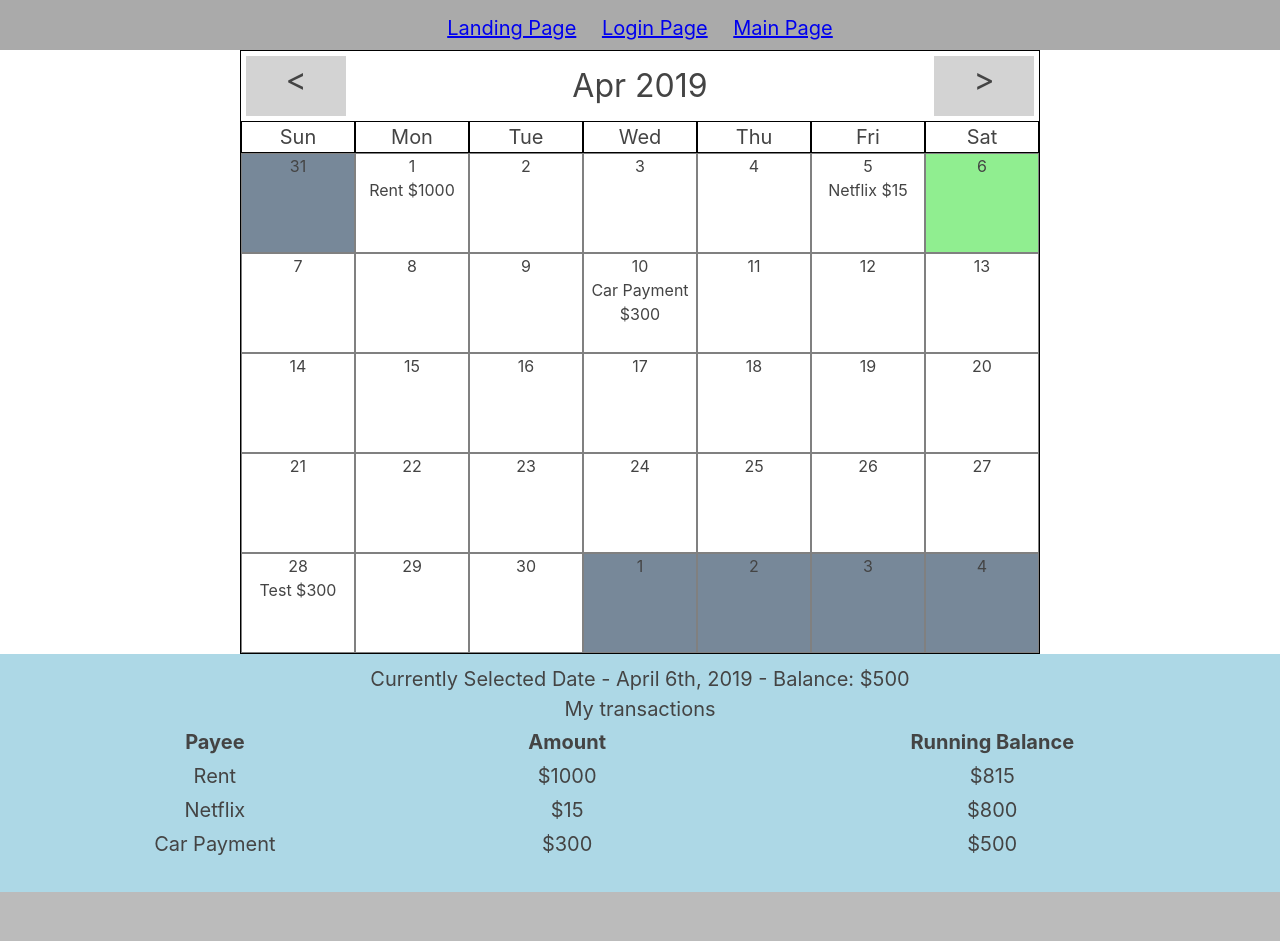
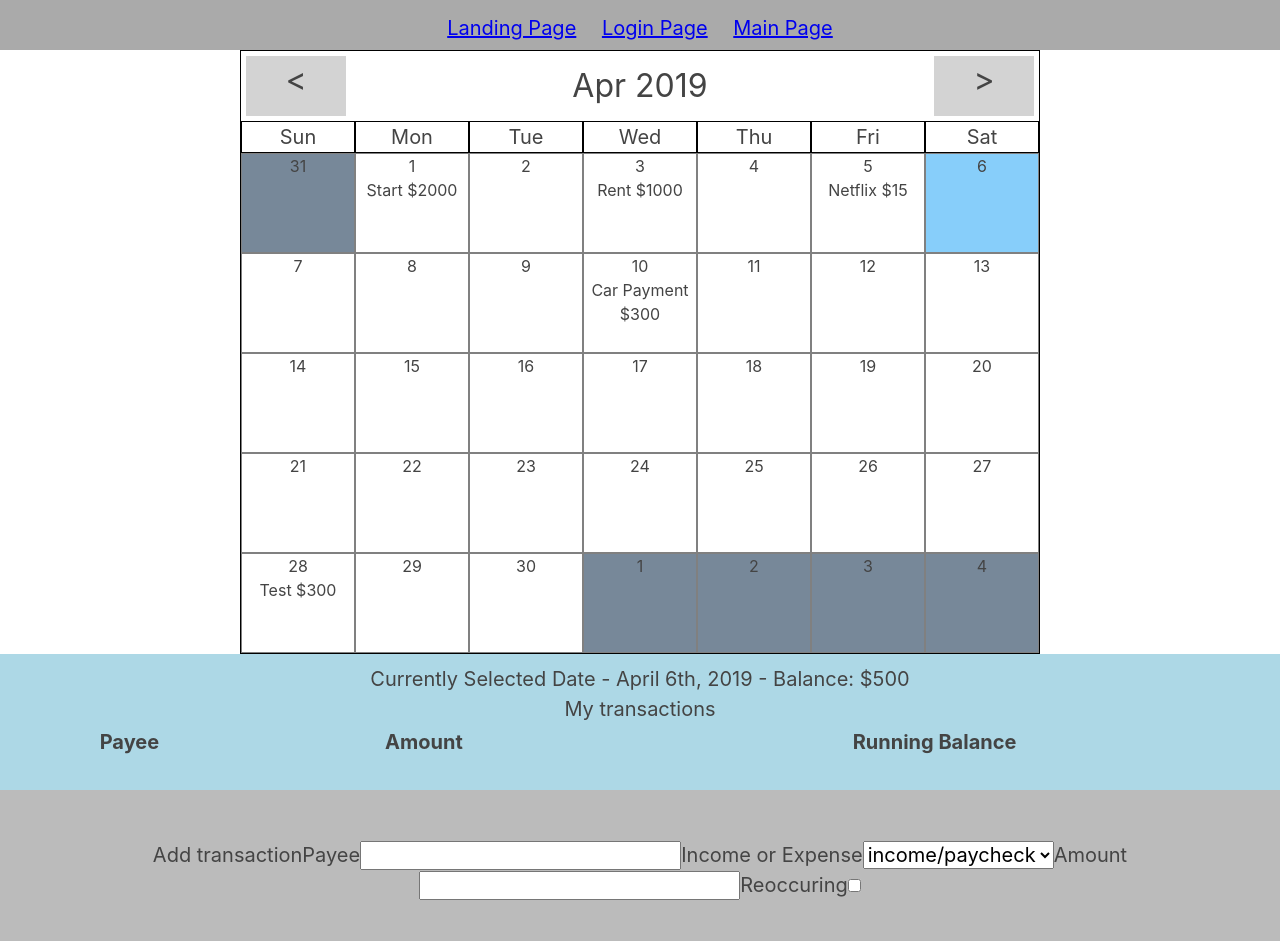
Before and after one commit to KliCk5000/money-in-sight-client, a React (Create React App) app: page /main in a window 1280 px wide. Shown: the top 941 px of the page. Built offline with nearby package versions, Linux system fonts and the light colour scheme.

Commit message:
show daily bills in Transaction component

```diff
--- a/src/components/Days.js
+++ b/src/components/Days.js
@@ -1,13 +1,10 @@
 import React, { Component } from 'react';
 import dateFns from 'date-fns';
 
+import { filterBillsForDate } from '../utils/helperFunctions';
 import '../stylesheets/Days.css';
 
 class Days extends Component {
-  reduceBillsForDate(bills, date) {
-    return bills.filter((bill) => dateFns.isSameDay(bill.date, date));
-  }
-
   handleDateClick = (dateToParse) => {
     return this.props.onDateClick(dateFns.parse(dateToParse))
   }
@@ -43,7 +40,7 @@
           : '';
 
         // Does date have any bills associated with it?
-        let billsForThisDay = this.reduceBillsForDate(
+        let billsForThisDay = filterBillsForDate(
           this.props.bills,
           dayIteration,
         );
--- a/src/components/Transactions.js
+++ b/src/components/Transactions.js
@@ -2,9 +2,41 @@
 import dateFns from 'date-fns';
 import { connect } from 'react-redux';
 
+import { filterBillsForDate } from '../utils/helperFunctions';
+
 import '../stylesheets/Transactions.css';
 
 class Transactions extends Component {
+  renderTableForDate() {
+    let billsForThisDay = filterBillsForDate(
+      this.props.bills,
+      this.props.calendar.selectedDate,
+    );
+    let tableEntries = billsForThisDay.map((bill) => {
+      return (
+        <tr key={bill.id}>
+          <td>{bill.payee}</td>
+          <td>{bill.amount}</td>
+          <td>{'temp'}</td>
+        </tr>
+      );
+    });
+
+    return (
+      <table className="transactions-table">
+        <caption>My transactions</caption>
+        <thead>
+          <tr>
+            <th>Payee</th>
+            <th>Amount</th>
+            <th>Running Balance</th>
+          </tr>
+        </thead>
+        <tbody>{tableEntries}</tbody>
+      </table>
+    );
+  }
+
   render() {
     const selectedDateFormat = 'MMMM Do, YYYY';
     const selectedDate = dateFns.format(
@@ -15,33 +47,7 @@
     return (
       <div className="transactions-container">
         <div>Currently Selected Date - {selectedDate} - Balance: $500</div>
-        <table className="transactions-table">
-          <caption>My transactions</caption>
-          <thead>
-            <tr>
-              <th>Payee</th>
-              <th>Amount</th>
-              <th>Running Balance</th>
-            </tr>
-          </thead>
-          <tbody>
-            <tr>
-              <td>Rent</td>
-              <td>$1000</td>
-              <td>$815</td>
-            </tr>
-            <tr>
-              <td>Netflix</td>
-              <td>$15</td>
-              <td>$800</td>
-            </tr>
-            <tr>
-              <td>Car Payment</td>
-              <td>$300</td>
-              <td>$500</td>
-            </tr>
-          </tbody>
-        </table>
+        {this.renderTableForDate()}
       </div>
     );
   }
--- a/src/fakeData.json
+++ b/src/fakeData.json
@@ -5,16 +5,26 @@
   },
   "bills": [
     {
+      "id": 0,
+      "payee": "Start",
+      "amount": 2000,
+      "type": "income",
+      "date": "April 1, 2019 00:00:00",
+      "reoccuring": true
+    },
+    {
       "id": 1,
       "payee": "Rent",
       "amount": 1000,
-      "date": "April 1, 2019 00:00:00",
+      "type": "expense",
+      "date": "April 3, 2019 00:00:00",
       "reoccuring": true
     },
     {
       "id": 2,
       "payee": "Netflix",
       "amount": 15,
+      "type": "expense",
       "date": "April 5, 2019 00:00:00",
       "reoccuring": false
     },
@@ -22,6 +32,7 @@
       "id": 3,
       "payee": "Car Payment",
       "amount": 300,
+      "type": "expense",
       "date": "April 10, 2019 00:00:00",
       "reoccuring": true
     },
@@ -29,6 +40,7 @@
       "id": 4,
       "payee": "Test",
       "amount": 300,
+      "type": "expense",
       "date": "April 28, 2019 00:00:00",
       "reoccuring": true
     },
@@ -36,6 +48,7 @@
       "id": 5,
       "payee": "Cora rocks!",
       "amount": 5000,
+      "type": "expense",
       "date": "August 2, 2019 00:00:00",
       "reoccuring": true
     },
@@ -43,6 +56,7 @@
       "id": 6,
       "payee": "Birthday",
       "amount": 300,
+      "type": "expense",
       "date": "June 27, 2019 00:00:00",
       "reoccuring": true
     }
--- a/src/stylesheets/Days.css
+++ b/src/stylesheets/Days.css
@@ -23,5 +23,13 @@
 }
 
 .selected-date {
+  background-color: lightskyblue;
+}
+
+.green {
   background-color: lightgreen;
 }
+
+.red {
+  background-color: lightsalmon;
+}
--- /dev/null
+++ b/src/utils/helperFunctions.js
@@ -0,0 +1,5 @@
+import dateFns from 'date-fns';
+
+export function filterBillsForDate(bills, date) {
+  return bills.filter((bill) => dateFns.isSameDay(bill.date, date));
+}
```
